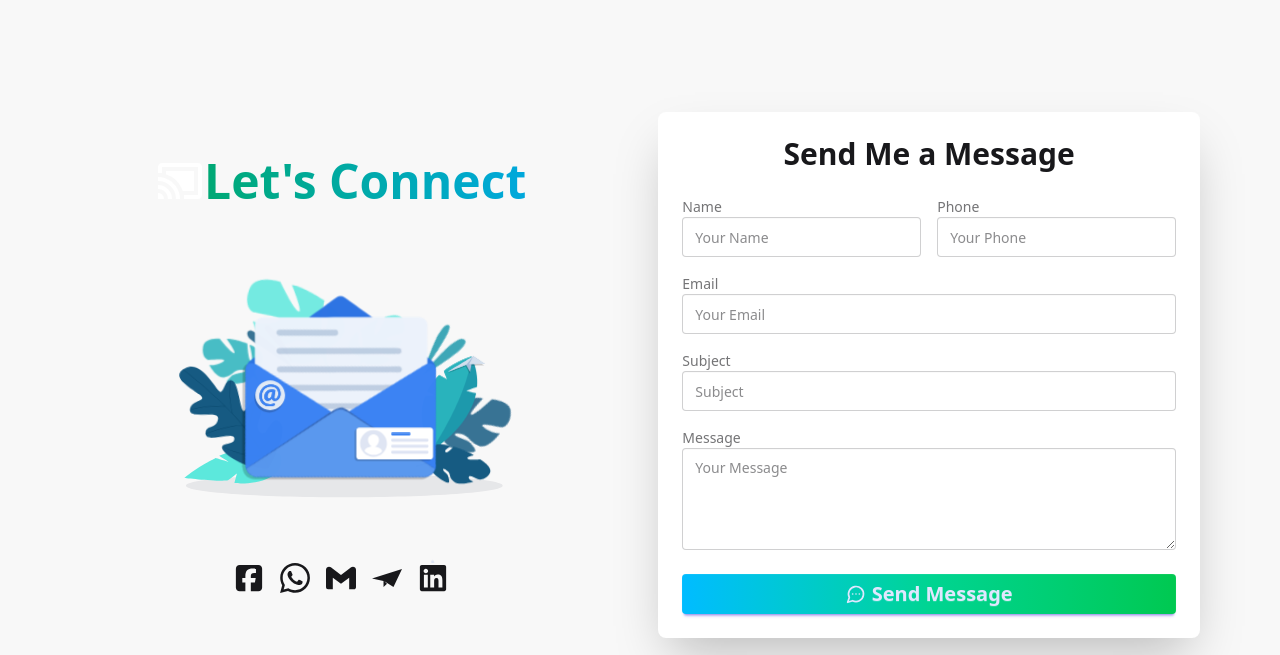
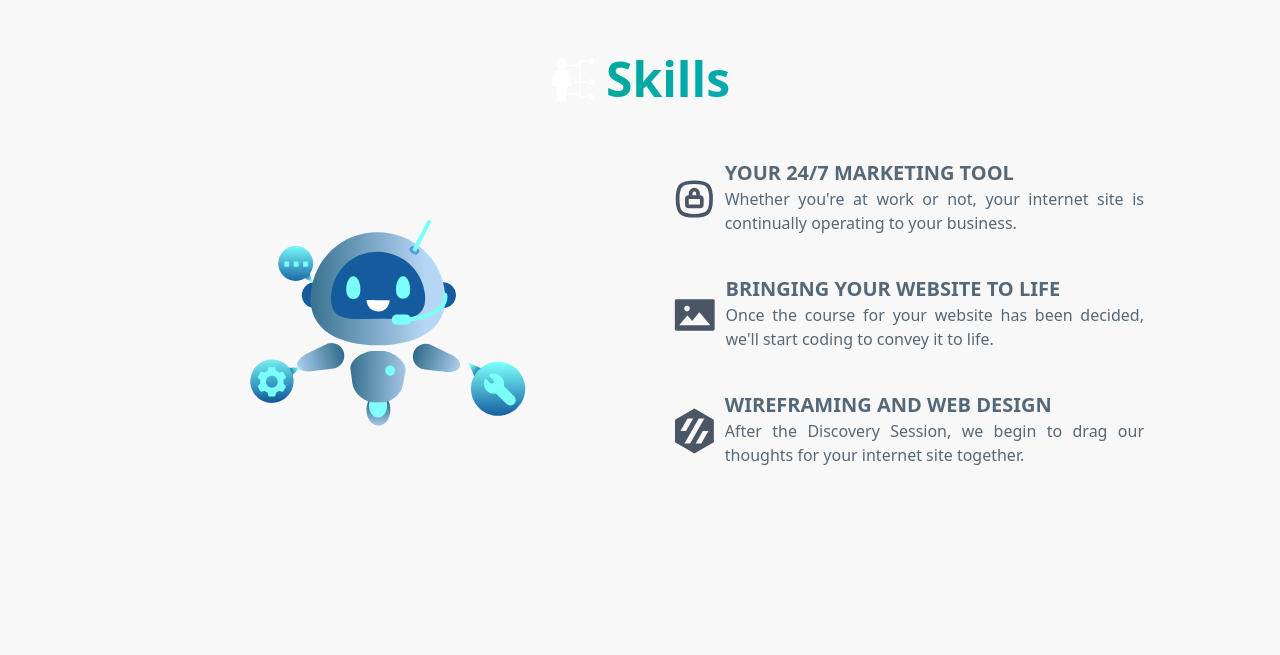
Before and after one commit to mahbuba18/My-Portfolio, a React (Vite) app: page / in a window 1280 px wide. Shown: the part 825-1480 px from the top of the page. Built offline with nearby package versions, Linux system fonts and the light colour scheme.

Commit message:
adding skill part

```diff
--- /dev/null
+++ b/src/components/Skills.jsx
@@ -0,0 +1,76 @@
+import React from "react";
+import lottiDataTeam from "../assets/Lotti/Live chatbot.json";
+import Lottie from "lottie-react";
+import { TbLockSquareRounded } from "react-icons/tb";
+import { AiFillPicture } from "react-icons/ai";
+import { SiVorondesign } from "react-icons/si";
+import { GiSkills } from "react-icons/gi";
+
+const Skills = () => {
+  return (
+    <div
+      id="about"
+      className=" pb-20 pt-20 bg-base-200 min-h-screen shadow-lg lg:px-30 md:px-15 sm:px-10"
+    >
+      <div className="pb-4">
+        <h1 className="flex items-center justify-center text-center text-5xl font-bold bg-gradient-to-r from-green-600 to-sky-500 text-transparent bg-clip-text mb-2 gap-2 ">
+          <GiSkills className="text-5xl text-white" />
+          Skills
+        </h1>
+      </div>
+
+      <div>
+        <div className="lg:flex text-[#556877]  gap-8">
+          <div className="lg:w-1/2 flex justify-center items-center">
+            <Lottie
+              className="w-full max-w-[600px] h-[400px]"
+              animationData={lottiDataTeam}
+            />
+          </div>
+          <div className="lg:w-1/2  text-justify">
+            <ul className="mt-4 space-y-2">
+              <li className="flex items-start lg:p-4">
+                <TbLockSquareRounded className="justify-center h-18 w-18 text-gray-600 mt-1 mr-2 hover:text-sky-500" />
+                <div>
+                  <p className="font-bold lg:text-xl hover:text-sky-500">
+                    YOUR 24/7 MARKETING TOOL
+                  </p>
+                  <p>
+                    Whether you're at work or not, your internet site is
+                    continually operating to your business.
+                  </p>
+                </div>
+              </li>
+              <li className="flex items-start lg:p-4">
+                <AiFillPicture className="justify-center h-18 w-18 text-gray-600 mt-1 mr-2 hover:text-sky-500" />
+                <div>
+                  <p className="font-bold lg:text-xl hover:text-sky-500">
+                    BRINGING YOUR WEBSITE TO LIFE
+                  </p>
+                  <p>
+                    Once the course for your website has been decided, we'll
+                    start coding to convey it to life.
+                  </p>
+                </div>
+              </li>
+              <li className="flex items-start lg:p-4">
+                <SiVorondesign className="justify-center h-18 w-18 text-gray-600 mt-1 mr-2 hover:text-sky-500" />
+                <div>
+                  <p className="font-bold lg:text-xl hover:text-sky-500">
+                    WIREFRAMING AND WEB DESIGN
+                  </p>
+                  <p>
+                    After the Discovery Session, we begin to drag our thoughts
+                    for your internet site together.
+                  </p>
+                </div>
+              </li>
+            </ul>
+          </div>
+        </div>
+      </div>
+    </div>
+  );
+};
+
+export default Skills;
--- a/src/components/pages/Contact.jsx
+++ b/src/components/pages/Contact.jsx
@@ -19,8 +19,8 @@ const Contact = () => {
             <h2 className="text-3xl font-bold text-center mb-4">
               Send Me a Message
             </h2>
-            <form className="space-y-4">
-              <div className="grid grid-cols-1 md:grid-cols-2 gap-4">
+            <form className="space-y-1">
+              <div className="grid grid-cols-1 md:grid-cols-2 gap-2">
                 <div>
                   <label className="label">
                     <span className="label-text">Name</span>
--- a/src/components/pages/Home.jsx
+++ b/src/components/pages/Home.jsx
@@ -2,13 +2,15 @@ import React from 'react';
 import Bannar from './Bannar';
 import Lottie from 'lottie-react';
 import Contact from './Contact';
+import Skills from '../Skills';
 
 
 const Home = () => {
     return (
-        <div>
+        <div className='bg-white shadow-lg'>
 
            <Bannar></Bannar>
+           <Skills></Skills>
            <Contact></Contact>
 
         </div>
--- a/src/components/pages/Navbar.jsx
+++ b/src/components/pages/Navbar.jsx
@@ -51,6 +51,7 @@ const Navbar = () => {
       </li>
     </>
   );
+  // <li ><Link to="home" smooth={true} duration={500} spy={true} hashSpy={true} isDynamic={true} activeClass="active-link">Home</Link></li>
 
   return (
     <div
```
